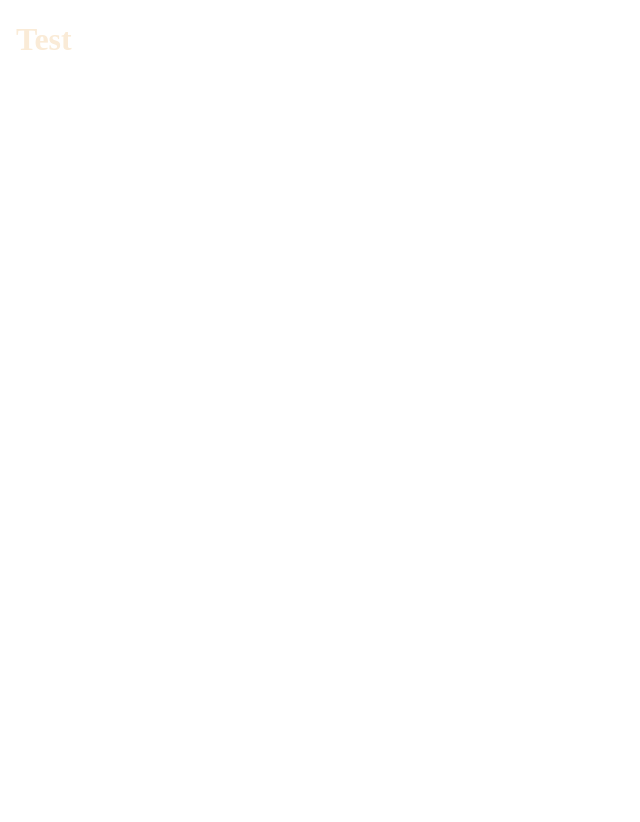
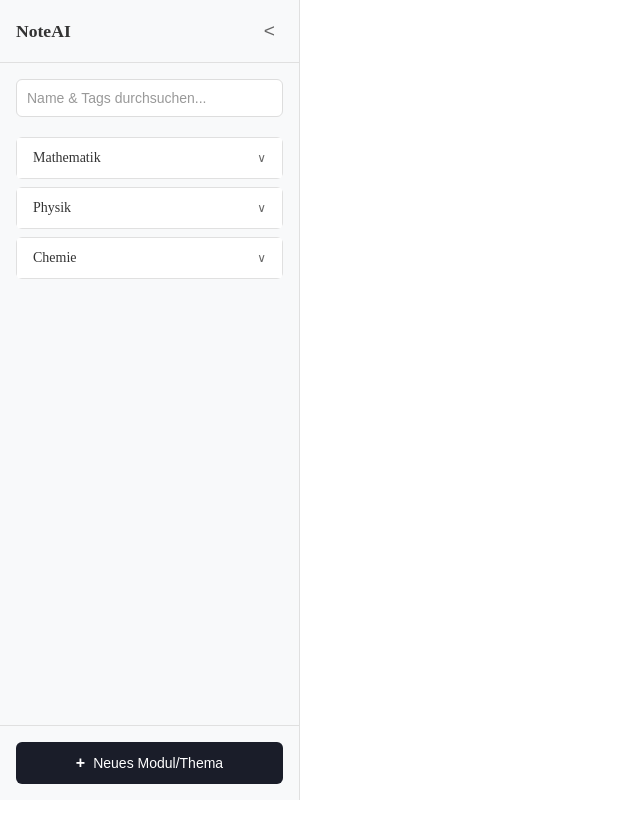
Before and after one commit to IUEmirhanDemir/NoteAI, an Angular app in the folder ui/: page / in a window 1280 px wide. Shown: the top 822 px of the page, without its empty margins (0-640 px from the left). Before the commit the page ends 800 px from the top, so only its background shows below. Built offline with nearby package versions, Linux system fonts and the light colour scheme.

Commit message:
- Konfigurationen angepasst => Weniger Projekt Erros und Warnings - Sidebar HTML, CSS und TS eingepflegt, damit grundlegende UI Elemente vorhanden sind (proviroisch inhalte ergänzt)

```diff
--- a/ui/src/app/app.css
+++ b/ui/src/app/app.css
@@ -0,0 +1,46 @@
+.app-container {
+  min-height: 100vh;
+}
+
+main {
+  min-height: 100vh;
+  padding: 20px;
+  transition: margin-left 0.3s ease;
+}
+
+/* Responsive margins für normale Sidebar */
+@media (min-width: 1200px) {
+  main {
+    margin-left: 25%;
+  }
+  .sidebar.collapsed ~ main {
+    margin-left: 60px;
+  }
+}
+
+@media (min-width: 992px) and (max-width: 1199px) {
+  main {
+    margin-left: 30%;
+  }
+  .sidebar.collapsed ~ main {
+    margin-left: 60px;
+  }
+}
+
+@media (min-width: 768px) and (max-width: 991px) {
+  main {
+    margin-left: 35%;
+  }
+  .sidebar.collapsed ~ main {
+    margin-left: 60px;
+  }
+}
+
+@media (max-width: 767px) {
+  main {
+    margin-left: 50%;
+  }
+  .sidebar.collapsed ~ main {
+    margin-left: 60px;
+  }
+}
--- a/ui/src/app/app.ts
+++ b/ui/src/app/app.ts
@@ -1,15 +1,12 @@
-import { Component, signal } from '@angular/core';
-import { RouterOutlet } from '@angular/router';
+import { Component } from '@angular/core';
 import { Sidebar } from './sidebar';
 
 @Component({
   selector: 'app-root',
-  imports: [RouterOutlet, Sidebar],
+  imports: [Sidebar],
   templateUrl: './app.html',
   standalone: true,
   styleUrls: ['./app.css']
 })
 export class App {
-  protected readonly title = signal('NoteAI');
-
 }
--- a/ui/src/app/sidebar.css
+++ b/ui/src/app/sidebar.css
@@ -4,44 +4,239 @@
   box-sizing: border-box;
 }
 
-html, body {
-  height: 100%;
-  margin: 0;
-  padding: 0;
-}
-
 .sidebar {
   position: fixed;
   top: 0;
   left: 0;
-  background-color: black;
+  background-color: #f8f9fa;
   height: 100vh;
+  border-right: 1px solid #e0e0e0;
+  transition: width 0.3s ease;
+  overflow: hidden;
+  display: flex;
+  flex-direction: column;
 }
 
-/* Desktop - 1/8 der Breite */
+.sidebar.collapsed {
+  width: 60px !important;
+}
+
+/* Header */
+.sidebar-header {
+  display: flex;
+  justify-content: space-between;
+  align-items: center;
+  padding: 16px;
+  border-bottom: 1px solid #e0e0e0;
+  min-height: 60px;
+}
+
+.logo {
+  display: flex;
+  align-items: center;
+  gap: 8px;
+}
+
+.title-text {
+  font-size: 1.1rem;
+  font-weight: 600;
+  color: #333;
+}
+
+.collapse-btn {
+  background: none;
+  border: none;
+  font-size: 1.2rem;
+  cursor: pointer;
+  color: #666;
+  padding: 4px 8px;
+  border-radius: 4px;
+  transition: background-color 0.2s ease;
+}
+
+.collapse-btn:hover {
+  background-color: #e9ecef;
+}
+
+/* Content Area */
+.sidebar-content {
+  flex: 1;
+  padding: 16px;
+  overflow-y: auto;
+}
+
+/* Suchfeld */
+.search-container {
+  position: relative;
+  margin-bottom: 20px;
+}
+
+.search-input {
+  width: 100%;
+  padding: 10px 10px 10px 10px;
+  border: 1px solid #ddd;
+  border-radius: 6px;
+  font-size: 14px;
+  background-color: #fff;
+  transition: border-color 0.2s ease;
+}
+
+.search-input:focus {
+  outline: none;
+  border-color: #007bff;
+  box-shadow: 0 0 0 2px rgba(0, 123, 255, 0.1);
+}
+
+.search-input::placeholder {
+  color: #999;
+}
+
+/* Subjects */
+.subjects-container {
+  display: flex;
+  flex-direction: column;
+  gap: 8px;
+}
+
+.subject-item {
+  border-radius: 6px;
+  overflow: hidden;
+}
+
+.subject-header {
+  display: flex;
+  justify-content: space-between;
+  align-items: center;
+  padding: 12px 16px;
+  background-color: #fff;
+  border: 1px solid #e0e0e0;
+  cursor: pointer;
+  transition: all 0.2s ease;
+}
+
+.subject-header:hover {
+  background-color: #f8f9fa;
+  border-color: #d0d7de;
+}
+
+.subject-item.expanded .subject-header {
+  border-bottom: none;
+  border-bottom-left-radius: 0;
+  border-bottom-right-radius: 0;
+}
+
+.subject-name {
+  font-size: 14px;
+  font-weight: 500;
+  color: #333;
+}
+
+.expand-icon {
+  font-size: 12px;
+  color: #666;
+  transition: transform 0.2s ease;
+}
+
+.subject-item.expanded .expand-icon {
+  transform: rotate(180deg);
+}
+
+/* Subject Content */
+.subject-content {
+  background-color: #fff;
+  border: 1px solid #e0e0e0;
+  border-top: none;
+  border-bottom-left-radius: 6px;
+  border-bottom-right-radius: 6px;
+}
+
+.subject-subitem {
+  padding: 8px 16px 8px 32px;
+  font-size: 13px;
+  color: #666;
+  cursor: pointer;
+  transition: background-color 0.2s ease;
+}
+
+.subject-subitem:hover {
+  background-color: #f8f9fa;
+}
+
+.subject-subitem:not(:last-child) {
+  border-bottom: 1px solid #f0f0f0;
+}
+
+/* Footer */
+.sidebar-footer {
+  padding: 16px;
+  border-top: 1px solid #e0e0e0;
+}
+
+.add-button {
+  width: 100%;
+  display: flex;
+  align-items: center;
+  justify-content: center;
+  gap: 8px;
+  padding: 12px 16px;
+  background-color: #1a1d29;
+  color: white;
+  border: none;
+  border-radius: 6px;
+  font-size: 14px;
+  font-weight: 500;
+  cursor: pointer;
+  transition: background-color 0.2s ease;
+}
+
+.add-button:hover {
+  background-color: #2a2d39;
+}
+
+.add-icon {
+  font-size: 16px;
+  font-weight: bold;
+}
+
+/* Responsive Design */
+
+/* Extra Large Desktops / 4K Monitore (1200px+) */
 @media (min-width: 1200px) {
   .sidebar {
-    width: 25%; /* 1/8 */
+    width: 300px;
   }
 }
 
-/* Laptop */
+/* Large Desktops / Standard Desktop Monitore (992px - 1199px) */
 @media (min-width: 992px) and (max-width: 1199px) {
   .sidebar {
-    width: 30%; /* Etwas breiter */
+    width: 280px;
   }
 }
 
-/* Tablet */
+/* Tablets / Small Laptops (768px - 991px) */
 @media (min-width: 768px) and (max-width: 991px) {
   .sidebar {
-    width: 35%; /* 1/5 */
+    width: 260px;
   }
 }
 
-/* Mobile */
+/* Mobile Phones / Small Tablets (bis 767px) */
 @media (max-width: 767px) {
   .sidebar {
-    width: 50%;
+    width: 240px;
   }
 }
+
+
+/* Collapsed Statements */
+.sidebar.collapsed .logo,
+.sidebar.collapsed .search-container,
+.sidebar.collapsed .subjects-container,
+.sidebar.collapsed .sidebar-footer {
+  display: none;
+}
+
+.sidebar.collapsed .collapse-btn {
+  margin: 0 auto;
+}
--- a/ui/src/app/sidebar.html
+++ b/ui/src/app/sidebar.html
@@ -1,10 +1,56 @@
-<head>
-  <title>Test Title</title>
-  <link rel="stylesheet" href="styles.css">
-</head>
+<div class="sidebar" [class.collapsed]="isCollapsed()">
+  <!-- Header mit Logo und Collapse Button -->
+  <div class="sidebar-header">
+    <div class="logo" *ngIf="!isCollapsed()">
+      <span class="title-text">{{ appTitle() }}</span>
+    </div>
+    <button class="collapse-btn" (click)="toggleSidebar()">
+      {{ isCollapsed() ? '>' : '<' }}
+    </button>
+  </div>
 
-<body>
-<div class="sidebar">
-  <h1 style="color: antiquewhite">Test</h1>
+  <!-- Content nur wenn nicht collapsed -->
+  <div class="sidebar-content" *ngIf="!isCollapsed()">
+    <!-- Suchfeld -->
+    <div class="search-container">
+      <input
+        type="text"
+        class="search-input"
+        placeholder="Name & Tags durchsuchen..."
+        [(ngModel)]="searchTerm"
+      >
+    </div>
+
+    <!-- Fächer/Kategorien -->
+    <div class="subjects-container">
+      <div
+        class="subject-item"
+        *ngFor="let subject of subjects()"
+        [class.expanded]="subject.expanded"
+      >
+        <div class="subject-header" (click)="toggleSubject(subject)">
+          <span class="subject-name">{{ subject.name }}</span>
+          <span class="expand-icon">{{ subject.expanded ? '∧' : '∨' }}</span>
+        </div>
+
+        <!-- Unterelemente (falls expanded) -->
+        <div class="subject-content" *ngIf="subject.expanded">
+          <div
+            class="subject-subitem"
+            *ngFor="let item of subject.items"
+          >
+            {{ item }}
+          </div>
+        </div>
+      </div>
+    </div>
+  </div>
+
+  <!-- Footer Button -->
+  <div class="sidebar-footer" *ngIf="!isCollapsed()">
+    <button class="add-button" (click)="addNewModule()">
+      <span class="add-icon">+</span>
+      <span>Neues Modul/Thema</span>
+    </button>
+  </div>
 </div>
-</body>
--- a/ui/src/app/sidebar.ts
+++ b/ui/src/app/sidebar.ts
@@ -1,11 +1,61 @@
-import { Component, signal } from '@angular/core';
+import { Component, signal, input } from '@angular/core';
+import { CommonModule } from '@angular/common';
+import { FormsModule } from '@angular/forms';
+
+interface Subject {
+  id: string;
+  name: string;
+  expanded: boolean;
+  items: string[];
+}
 
 @Component({
   selector: 'sidebar',
   templateUrl: './sidebar.html',
   standalone: true,
-  styleUrl: './app.css'
+  styleUrl: './sidebar.css',
+  imports: [CommonModule, FormsModule]
 })
 export class Sidebar {
-  protected readonly title = signal('NoteAI');
+  appTitle = input<string>('NoteAI');
+
+  protected readonly isCollapsed = signal(false);
+  protected searchTerm = '';
+
+  protected readonly subjects = signal<Subject[]>([
+    {
+      id: 'math',
+      name: 'Mathematik',
+      expanded: false,
+      items: ['Analysis', 'Algebra', 'Geometrie', 'Statistik']
+    },
+    {
+      id: 'physics',
+      name: 'Physik',
+      expanded: false,
+      items: ['Mechanik', 'Thermodynamik', 'Elektromagnetismus', 'Quantenphysik']
+    },
+    {
+      id: 'chemistry',
+      name: 'Chemie',
+      expanded: false,
+      items: ['Organische Chemie', 'Anorganische Chemie', 'Physikalische Chemie']
+    }
+  ]);
+
+  toggleSidebar() {
+    this.isCollapsed.set(!this.isCollapsed());
+  }
+
+  toggleSubject(subject: Subject) {
+    const currentSubjects = this.subjects();
+    const updatedSubjects = currentSubjects.map(s =>
+      s.id === subject.id ? { ...s, expanded: !s.expanded } : s
+    );
+    this.subjects.set(updatedSubjects);
+  }
+
+  addNewModule() {
+    console.log('Neues Modul hinzufügen');
+  }
 }
--- a/ui/src/index.html
+++ b/ui/src/index.html
@@ -5,7 +5,6 @@
   <title>NoteAI</title>
   <base href="/">
   <meta name="viewport" content="width=device-width, initial-scale=1">
-  <link rel="icon" type="image/x-icon" href="favicon.ico">
 </head>
 <body>
   <app-root></app-root>
--- a/ui/tsconfig.app.json
+++ b/ui/tsconfig.app.json
@@ -1,10 +1,9 @@
-/* To learn more about Typescript configuration file: https://www.typescriptlang.org/docs/handbook/tsconfig-json.html. */
-/* To learn more about Angular compiler options: https://angular.dev/reference/configs/angular-compiler-options. */
 {
   "extends": "./tsconfig.json",
   "compilerOptions": {
     "outDir": "./out-tsc/app",
-    "types": []
+    "types": [],
+    "composite": true
   },
   "include": [
     "ui/src/**/*.ts"
--- a/ui/tsconfig.json
+++ b/ui/tsconfig.json
@@ -1,5 +1,3 @@
-/* To learn more about Typescript configuration file: https://www.typescriptlang.org/docs/handbook/tsconfig-json.html. */
-/* To learn more about Angular compiler options: https://angular.dev/reference/configs/angular-compiler-options. */
 {
   "compileOnSave": false,
   "compilerOptions": {
```
Also changed, not shown: 2 other files (tests, documents, lock files or other folders).
